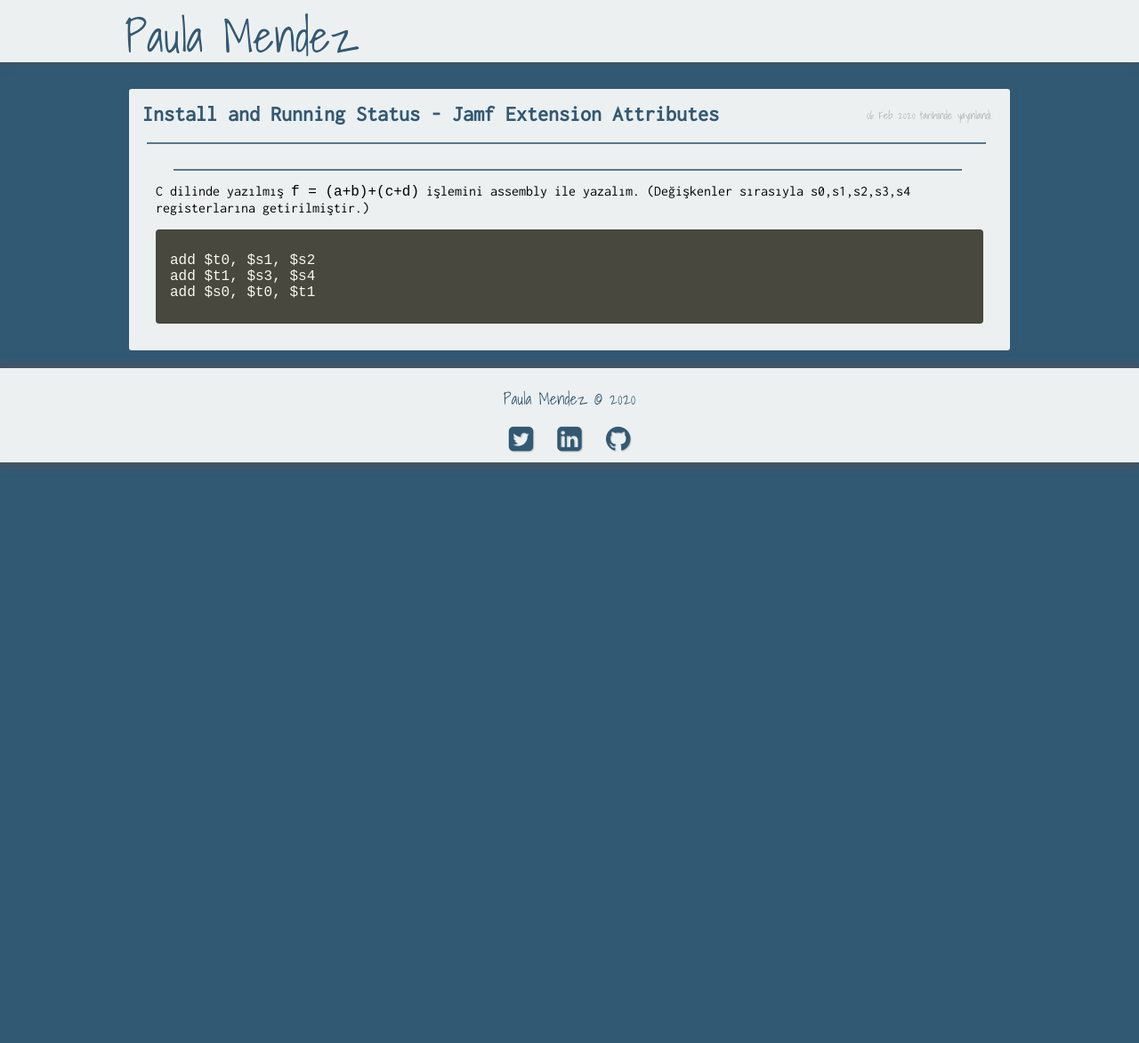
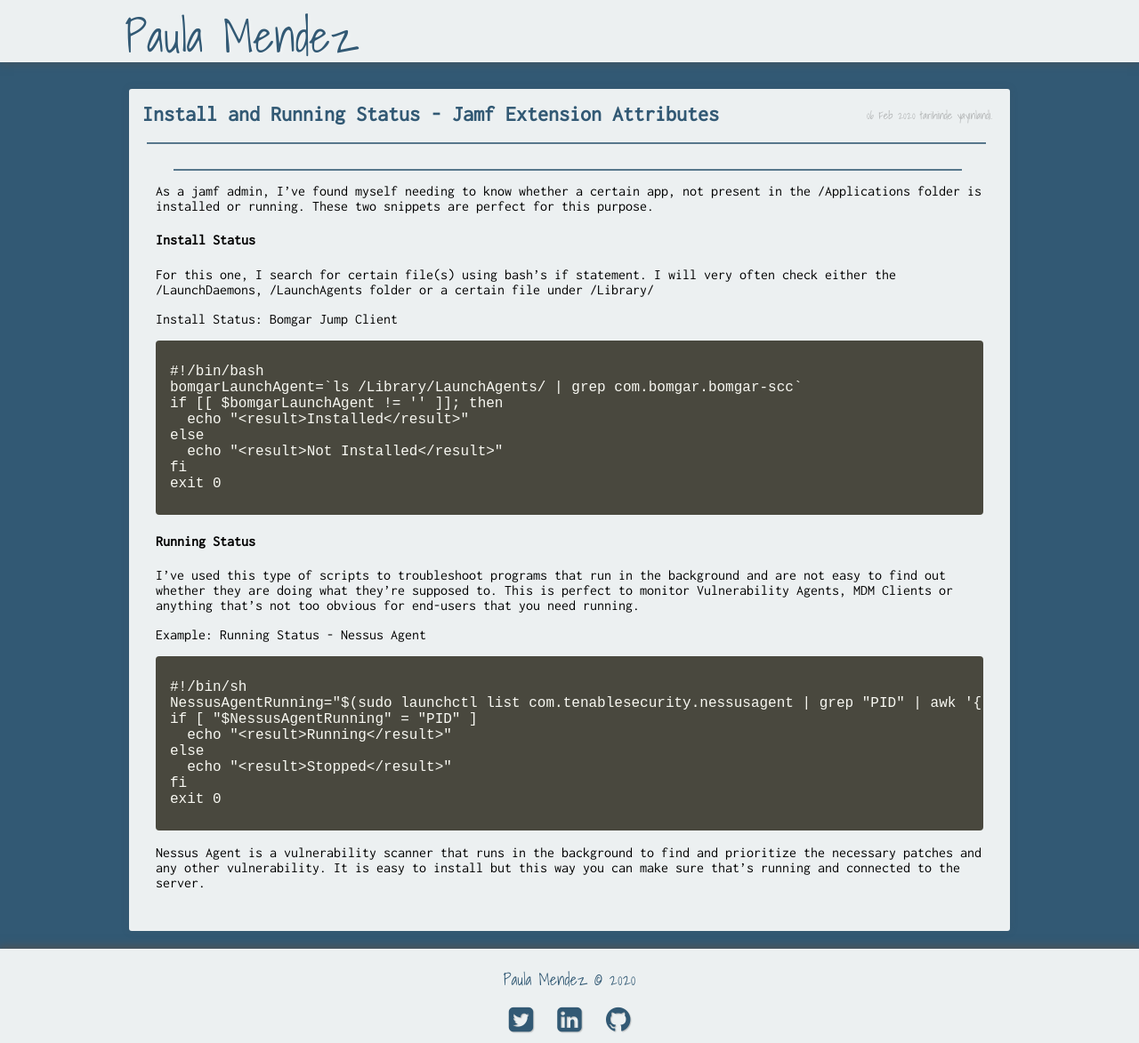
Before and after one commit to paulipotter/paulipotter.github.io, a Jekyll site: the page built from _posts/2020-02-06-jamf-extension-attributes.md, in a window 1280 px wide. Shown: the whole page at 89% size. Built offline with Jekyll 4.4.1, drawn with Linux system fonts in a browser that asks for light colours; nearby versions of some CDN libraries; before the commit the page ends 900 px from its top, so only the background shows below that.

Commit message:
edit post

```diff
--- a/_posts/2020-02-06-jamf-extension-attributes.md
+++ b/_posts/2020-02-06-jamf-extension-attributes.md
@@ -7,10 +7,35 @@ tags: [jamf, sysadmin, paulipotter]
 ---
 
 ---
-C dilinde yazılmış `f = (a+b)+(c+d)` işlemini assembly ile yazalım.
-(Değişkenler sırasıyla s0,s1,s2,s3,s4 registerlarına getirilmiştir.)
+As a jamf admin, I've found myself needing to know whether a certain app, not present in the /Applications folder is installed or running. These two snippets are perfect for this purpose.
+
+#### Install Status
+For this one, I search for certain file(s) using bash's if statement. I will very often check either the /LaunchDaemons, /LaunchAgents folder or a certain file under /Library/<application-name>
+
+Install Status: Bomgar Jump Client
 {% highlight ca65 %}
-add $t0, $s1, $s2
-add $t1, $s3, $s4
-add $s0, $t0, $t1
+#!/bin/bash
+bomgarLaunchAgent=`ls /Library/LaunchAgents/ | grep com.bomgar.bomgar-scc`
+if [[ $bomgarLaunchAgent != '' ]]; then
+  echo "<result>Installed</result>"
+else
+  echo "<result>Not Installed</result>"
+fi
+exit 0
 {% endhighlight %}
+
+#### Running Status
+I've used this type of scripts to troubleshoot programs that run in the background and are not easy to find out whether they are doing what they're supposed to. This is perfect to monitor Vulnerability Agents, MDM Clients or anything that's not too obvious for end-users that you need running.
+
+Example: Running Status - Nessus Agent
+{% highlight ca65 %}
+#!/bin/sh
+NessusAgentRunning="$(sudo launchctl list com.tenablesecurity.nessusagent | grep "PID" | awk '{ print $1 }' | tr -d '\"')"
+if [ "$NessusAgentRunning" = "PID" ]
+  echo "<result>Running</result>"
+else
+  echo "<result>Stopped</result>"
+fi
+exit 0
+{% endhighlight %}
+Nessus Agent is a vulnerability scanner that runs in the background to find and prioritize the necessary patches and any other vulnerability. It is easy to install but this way you can make sure that's running and connected to the server.
```
